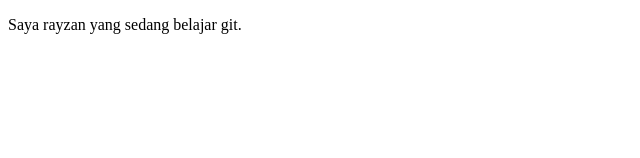
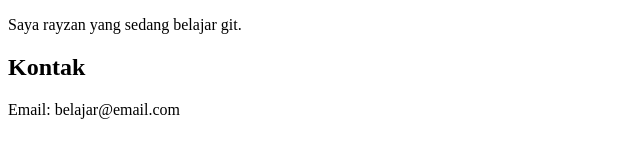
Before and after one commit to rayz4n/belajar-git, a plain HTML site: page index.html in a window 1280 px wide. Shown: the part 386-544 px from the top of the page, without its empty margins (0-640 px from the left). Drawn offline with Linux system fonts and the light colour scheme.

Commit message:
feat:add section kontak

```diff
--- a/index.html
+++ b/index.html
@@ -31,5 +31,11 @@
     <h2>Tentang Saya</h2>
     <p>Saya rayzan yang sedang belajar git.</p>
   </section>
+
+  <section>
+    <h2>Kontak</h2>
+    <p>Email: belajar@email.com</p>
+  </section>
+
 </body>
 </html>
```
